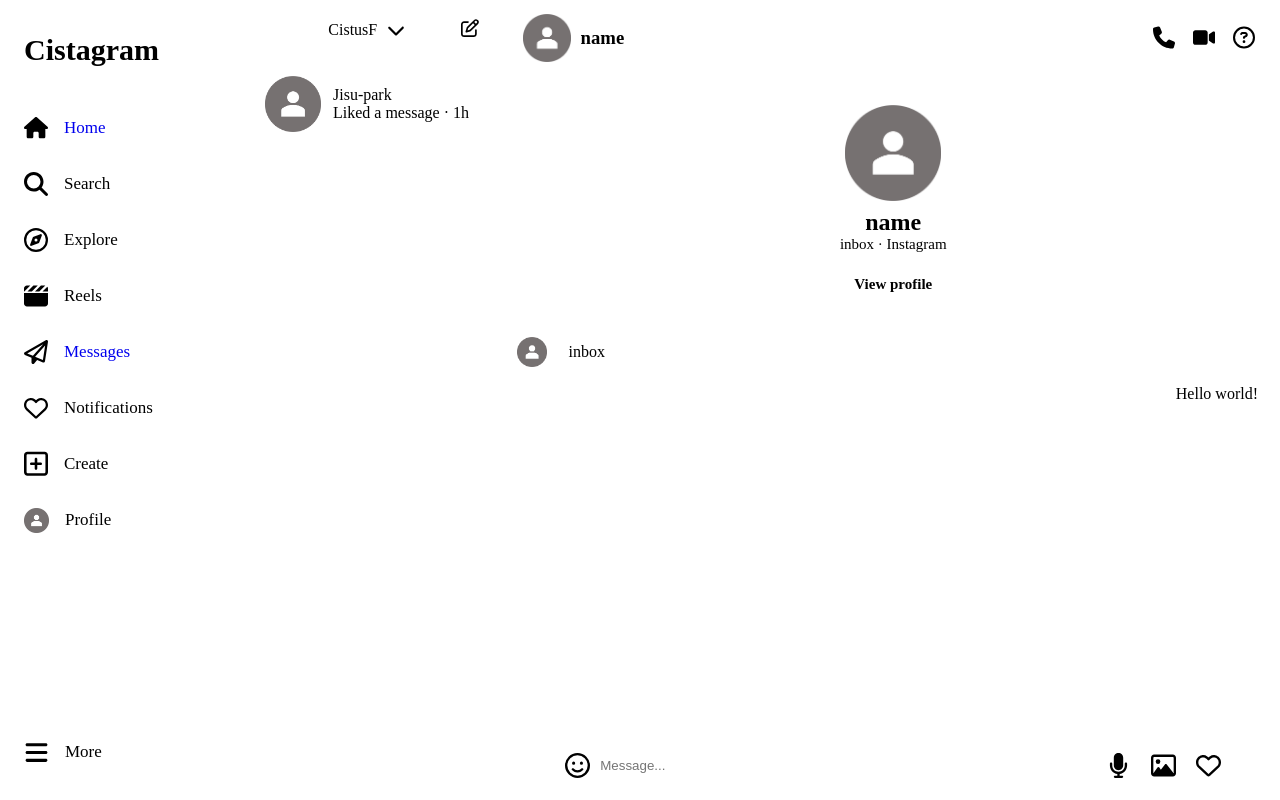
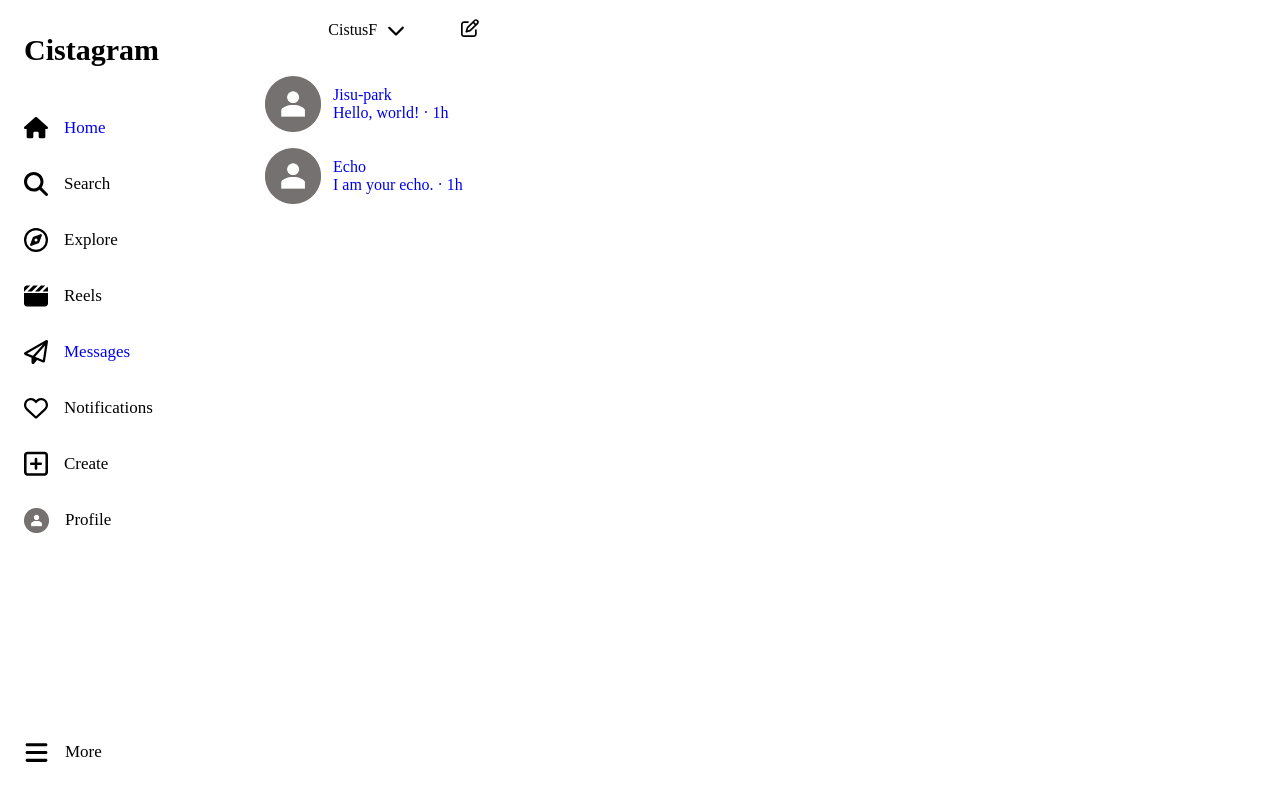
Before and after one commit to CistusF/instargram_clone_coding, a Next.js app: page /direct/inbox in a window 1280 px wide. Built offline with nearby package versions, Linux system fonts and the light colour scheme.

Commit message:
add echo and fix posts

```diff
--- /dev/null
+++ b/src/Data/db.json
@@ -0,0 +1,28 @@
+{
+    "chatDatas": [
+        {
+            "tag": "jisu",
+            "nickname": "Jisu-park",
+            "chats": [
+                {
+                    "me": false,
+                    "chat": "Hi"
+                },
+                {
+                    "me": true,
+                    "chat": "Hello, world!"
+                }
+            ]
+        },
+        {
+            "tag": "echo",
+            "nickname": "Echo",
+            "chats": [
+                {
+                    "me": false,
+                    "chat": "I am your echo."
+                }
+            ]
+        }
+    ]
+}
--- a/src/modules/User/index.tsx
+++ b/src/modules/User/index.tsx
@@ -1,18 +1,19 @@
 import Image from 'next/image';
 import styles from '@/styles/User.module.css';
+import Link from 'next/link';
 
-export default function User({ tag, comments }: { tag: string, comments: { tag: string, comment: string }[] }) {
+export default function User({ tag, nickname, chats }: { tag: string, nickname: string, chats: { me: boolean, chat: string }[] }) {
     return (
-        <div className={styles.user}>
+        <Link href={'./' + tag} className={styles.user}>
             <Image src="/userProfile.png" width={56} height={56} alt={"Icon"} />
             <div className={styles.content}>
                 <span className={styles.userName}>
-                    {tag}
+                    {nickname}
                 </span>
                 <span className={styles.lastChat}>
-                    {comments[comments.length - 1]?.comment} · 1h
+                    {chats[chats.length - 1]?.chat} · 1h
                 </span>
             </div>
-        </div>
+        </Link>
     )
 }
--- a/src/pages/direct/[user].tsx
+++ b/src/pages/direct/[user].tsx
@@ -4,46 +4,21 @@ import styles from '@/styles/Direct.module.css'
 
 import Sidebar from '@/modules/Sidebar';
 import User from '@/modules/User';
+import db from '@/Data/db.json';
 import { useRouter } from 'next/router';
 import Image from 'next/image';
 import { KeyboardEvent, useEffect, useState } from 'react';
 
 const inter = Inter({ subsets: ['latin'] });
 
-const history: {
-    tag: string;
-    comments: {
-        tag: string;
-        comment: string;
-    }[]
-}[] = [
-        {
-            tag: "Jisu-park",
-            comments: [
-                { tag: "Jisu-park", comment: "Liked a message" }
-            ]
+type chatData = {
+    me: boolean;
+    chat: string;
 }
-    ];
-const chatData: {
-    userId: string;
-    chats: {
-        userId: string;
-        chat: string;
-    }[]
-}[] = [];
 
-chatData.push({
-    userId: "",
-    chats: [
-        {
-            userId: "me",
-            chat: "Hello world!"
-        }
-    ]
-});
 export default function Direct() {
     const router = useRouter();
-    const [chats, addChat] = useState(chatData[0].chats);
+    const [chats, addChat] = useState<chatData[] | undefined>(db.chatDatas.find(i => i.tag == router.query.user)?.chats);
 
     const sendMessage = (e: KeyboardEvent<HTMLInputElement>) => {
         e.preventDefault();
@@ -51,7 +26,11 @@ export default function Direct() {
 
         const input = e.target as HTMLInputElement;
         if (e.key == "Enter" && input.value) {
-            addChat([...chats, { userId: "me", chat: input.value }])
+            if (router.query.user == "echo") {
+                addChat([...chats!, { me: true, chat: input.value }, { me: false, chat: input.value }]);
+            } else {
+                addChat([...chats!, { me: true, chat: input.value }]);
+            }
             input.value = ""
         } else if (e.key == "Backspace") {
             input.value = input.value.slice(0, input.value.length - 1)
@@ -59,10 +38,16 @@ export default function Direct() {
     }
 
     useEffect(() => {
+
         const messages = document.querySelector("." + styles.messages);
 
         messages?.scrollTo(0, messages.scrollHeight);
     }, [chats]);
+
+    useEffect(() => {
+        addChat(db.chatDatas.find(i => i.tag == router.query.user)?.chats)
+
+    }, [router.query.user]);
     return (
         <>
             <Head>
@@ -85,17 +70,18 @@ export default function Direct() {
                     </div>
                     <div className={styles.userList}>
                         {
-                            history.map(({ tag, comments }, index) => {
-                                return <User key={index} tag={tag} comments={comments} />
+                            db.chatDatas.map(({ tag, nickname, chats }, index) => {
+                                return <User key={index} tag={tag} nickname={nickname} chats={chats} />
                             })
                         }
                     </div>
                 </div>
                 <div className={styles.chatRoom}>
+                    {db.chatDatas.find(i => i.tag == router.query.user) && <>
                         <div className={styles.header}>
                             <div className={styles.profile}>
                                 <Image src="/userProfile.png" width={48} height={48} alt={"Icon"} />
-                            <h3>name</h3>
+                                <h3>{db.chatDatas.find(i => i.tag == router.query.user)?.nickname}</h3>
                             </div>
                             <div className={styles.buttons}>
                                 <svg xmlns="http://www.w3.org/2000/svg" viewBox="0 0 512 512"><path d="M164.9 24.6c-7.7-18.6-28-28.5-47.4-23.2l-88 24C12.1 30.2 0 46 0 64C0 311.4 200.6 512 448 512c18 0 33.8-12.1 38.6-29.5l24-88c5.3-19.4-4.6-39.7-23.2-47.4l-96-40c-16.3-6.8-35.2-2.1-46.3 11.6L304.7 368C234.3 334.7 177.3 277.7 144 207.3L193.3 167c13.7-11.2 18.4-30 11.6-46.3l-40-96z" /></svg>
@@ -106,22 +92,16 @@ export default function Direct() {
                         <div className={styles.messages}>
                             <div className={styles.userInfo}>
                                 <Image src="/userProfile.png" width={96} height={96} alt={"Icon"} />
-                            <h2>name</h2>
+                                <h2>{db.chatDatas.find(i => i.tag == router.query.user)?.nickname}</h2>
                                 <span>{router.query.user} · Instagram</span>
                                 <div className={styles.button}>
                                     View profile
                                 </div>
                             </div>
-                        <div className={styles.user}>
-                            <Image src="/userProfile.png" width={30} height={30} alt={"Icon"} />
-                            <span className={styles.messageBox}>
-                                {router.query.user}
-                            </span>
-                        </div>
-                        {chats.map(({ userId, chat }, index) => {
-                            return <div key={index} className={userId != "me" ? `${styles.user}` : ""}>
-                                {userId != "me" && <Image src="/userProfile.png" width={30} height={30} alt={"Icon"} />}
-                                <span className={userId != "me" ? styles.messageBox : `${styles.messageBox} ${styles.myMessage}`}>
+                            {chats?.map(({ me, chat }, index) => {
+                                return <div key={index} className={!me ? `${styles.user}` : ""}>
+                                    {!me && <Image src="/userProfile.png" width={30} height={30} alt={"Icon"} />}
+                                    <span className={!me ? styles.messageBox : `${styles.messageBox} ${styles.myMessage}`}>
                                         {chat}
                                     </span>
                                 </div>
@@ -136,6 +116,7 @@ export default function Direct() {
                                 <svg xmlns="http://www.w3.org/2000/svg" viewBox="0 0 512 512"><path d="M225.8 468.2l-2.5-2.3L48.1 303.2C17.4 274.7 0 234.7 0 192.8v-3.3c0-70.4 50-130.8 119.2-144C158.6 37.9 198.9 47 231 69.6c9 6.4 17.4 13.8 25 22.3c4.2-4.8 8.7-9.2 13.5-13.3c3.7-3.2 7.5-6.2 11.5-9c0 0 0 0 0 0C313.1 47 353.4 37.9 392.8 45.4C462 58.6 512 119.1 512 189.5v3.3c0 41.9-17.4 81.9-48.1 110.4L288.7 465.9l-2.5 2.3c-8.2 7.6-19 11.9-30.2 11.9s-22-4.2-30.2-11.9zM239.1 145c-.4-.3-.7-.7-1-1.1l-17.8-20c0 0-.1-.1-.1-.1c0 0 0 0 0 0c-23.1-25.9-58-37.7-92-31.2C81.6 101.5 48 142.1 48 189.5v3.3c0 28.5 11.9 55.8 32.8 75.2L256 430.7 431.2 268c20.9-19.4 32.8-46.7 32.8-75.2v-3.3c0-47.3-33.6-88-80.1-96.9c-34-6.5-69 5.4-92 31.2c0 0 0 0-.1 .1s0 0-.1 .1l-17.8 20c-.3 .4-.7 .7-1 1.1c-4.5 4.5-10.6 7-16.9 7s-12.4-2.5-16.9-7z" /></svg>
                             </div>
                         </div>
+                    </>}
                 </div>
             </div>
         </>
--- a/src/styles/Direct.module.css
+++ b/src/styles/Direct.module.css
@@ -138,7 +138,7 @@
 
 .inputBar {
     width: 100%;
-    height: 70px;
+    min-height: 70px;
     border-top: 1px solid var(--line-color);
     display: flex;
     justify-content: center;
@@ -154,12 +154,12 @@
     border-radius: 20px;
 }
 
-.input > svg {
+.input>svg {
     width: 45px;
     padding: 10px;
 }
 
-.input > input {
+.input>input {
     background-color: var(--ig-bg);
     border: 0;
     flex-grow: 1;
@@ -175,6 +175,7 @@
     .inbox {
         padding-left: 0;
     }
+
     .users {
         width: 105px;
     }
--- a/src/styles/Home.module.css
+++ b/src/styles/Home.module.css
@@ -197,6 +197,6 @@
   }
 
   .Posts {
-    width: 430px;
+    width: 100vw;
   }
 }
--- a/src/styles/User.module.css
+++ b/src/styles/User.module.css
@@ -4,6 +4,7 @@
     width: 100%;
     height: 72px;
     display: flex;
+    text-decoration: none;
 }
 
 .user:hover {
```
Also changed, not shown: src/styles/Post.module.css (+8 -7 lines). Lines whose indentation alone changed are shown as unchanged.
